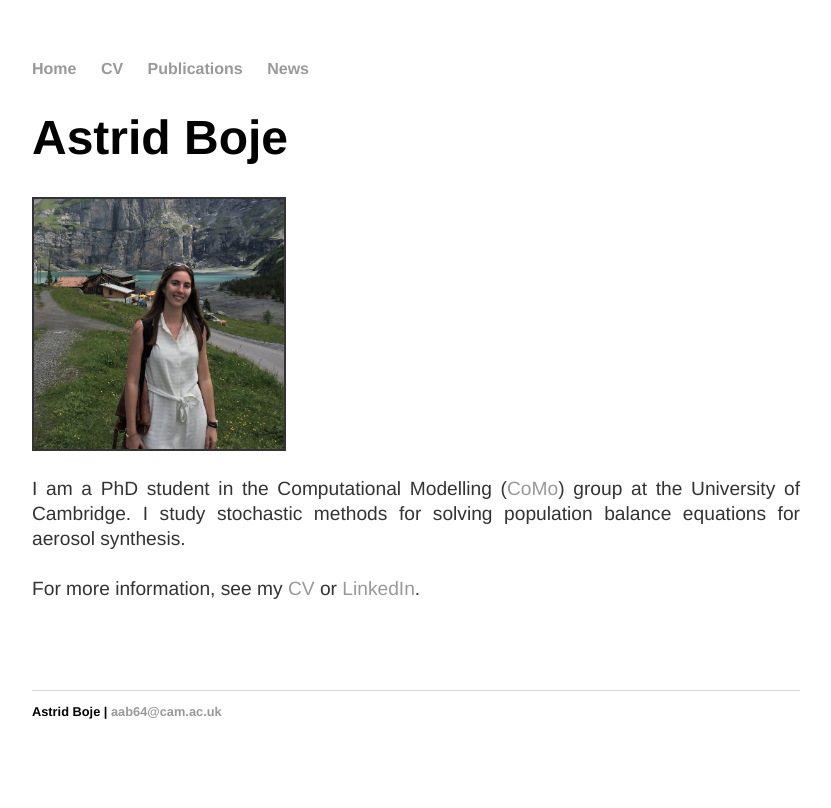
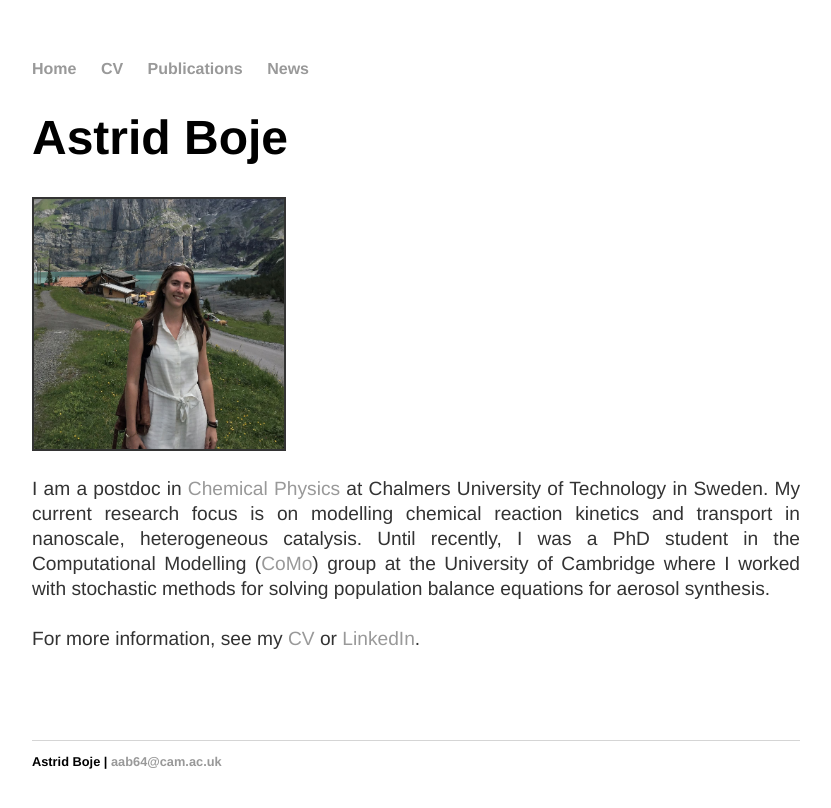
Before and after one commit to aab64/aab64.github.io, a Jekyll site: the page built from index.html, in a window 1280 px wide. Shown: the top 808 px of the page, without its empty margins (224-1055 px from the left). Built offline with Jekyll 4.4.1, drawn with Linux system fonts in a browser that asks for light colours.

Commit message:
Added current position

```diff
--- a/index.html
+++ b/index.html
@@ -12,8 +12,11 @@ title: Astrid Boje | PhD Student | CoMo Group | University of Cambridge
 		<img src="/images/home_picture_square_small.jpg" height="auto" width="250px" border="2px solid grey" float="left">
 	</p>
 	<p align="justify">
-		I am a PhD student in the Computational Modelling (<a href="https://como.ceb.cam.ac.uk/people/aab64/">CoMo</a>)
-		group at the University of Cambridge. I study stochastic methods for solving population balance equations for aerosol synthesis.
+		I am a postdoc in <a href="https://www.chalmers.se/en/departments/physics/research/chemicalphysics/staff/Pages/default.aspx">Chemical Physics</a> at Chalmers University of Technology in Sweden.
+		My current research focus is on modelling chemical reaction kinetics and transport in nanoscale, heterogeneous catalysis.
+
+		Until recently, I was a PhD student in the Computational Modelling (<a href="https://como.ceb.cam.ac.uk/people/aab64/">CoMo</a>)
+		group at the University of Cambridge where I worked with stochastic methods for solving population balance equations for aerosol synthesis.
 		<br/>
 		<br/>
 		For more information, see my <a href="../cv/CV_2019.pdf">CV</a> or <a href="https://www.linkedin.com/in/astrid-boje-a3543863">LinkedIn</a>.
```
